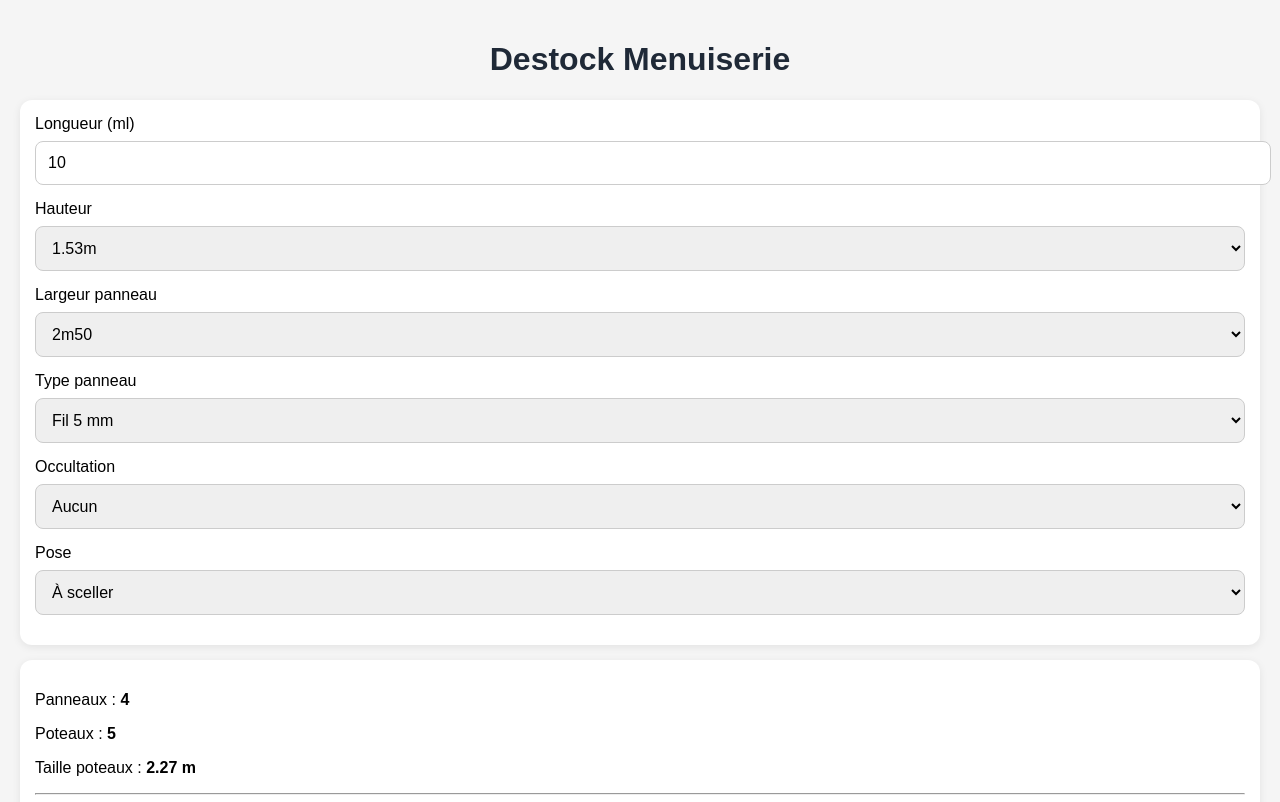
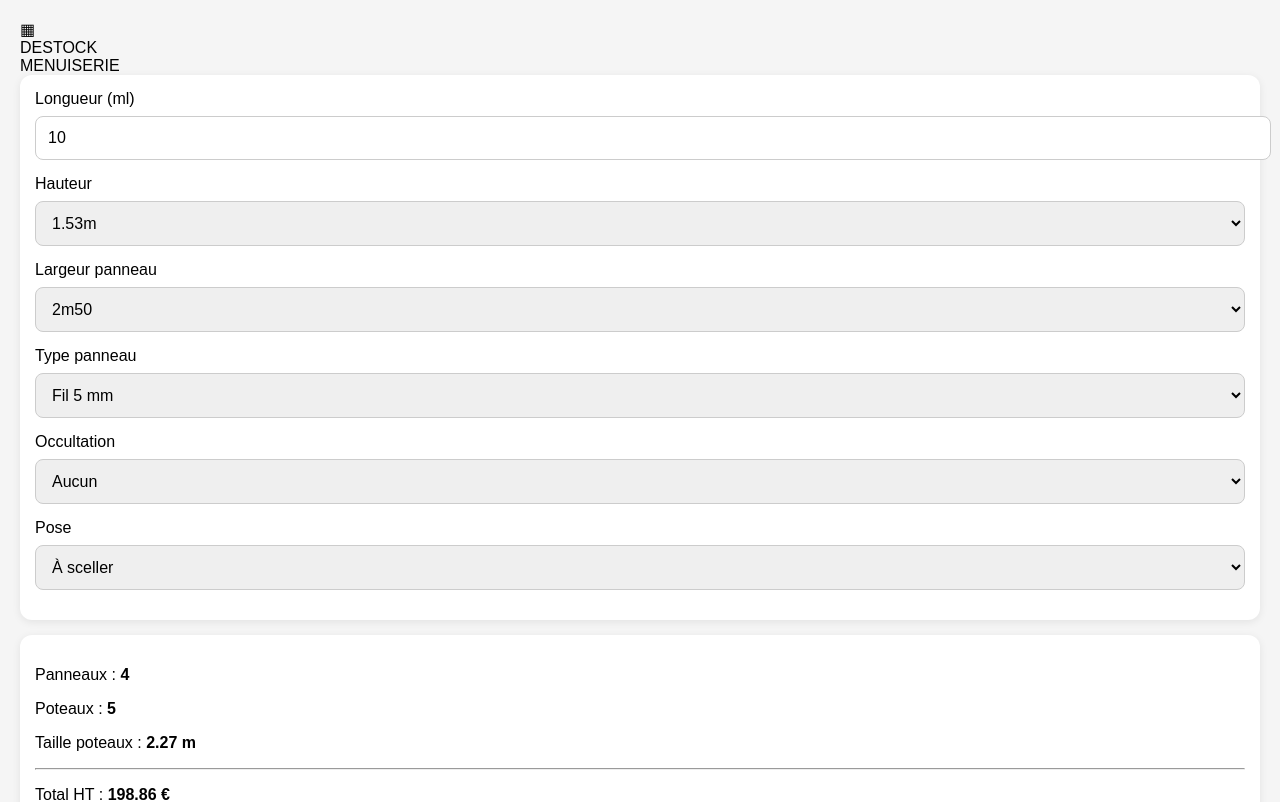
Before and after one commit to adilbloul-collab/destock-cloture-app, a React (Vite) app: page / in a window 1280 px wide. Shown: the top 802 px of the page. Built offline with nearby package versions, Linux system fonts and the light colour scheme.

Commit message:
Update main.jsx

```diff
--- a/src/main.jsx
+++ b/src/main.jsx
@@ -151,7 +151,17 @@ function App() {
   return (
     <div className="app">
 
-      <h1>Destock Menuiserie</h1>
+      <div className="brand">
+  <div className="brand-icon">▦</div>
+  <div>
+    <div className="brand-title">
+      DESTOCK
+    </div>
+    <div className="brand-subtitle">
+      MENUISERIE
+    </div>
+  </div>
+</div>
 
       <div className="card">
         <label>Longueur (ml)</label>
```
